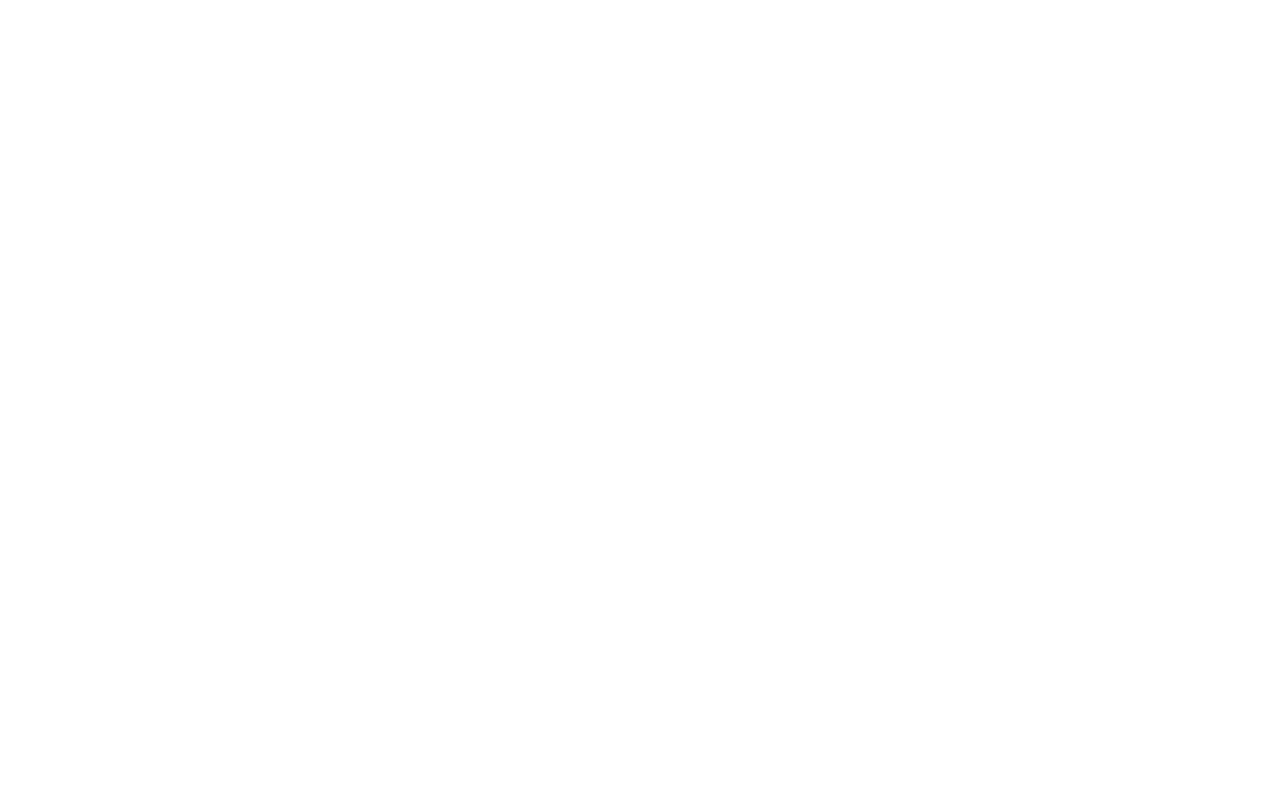
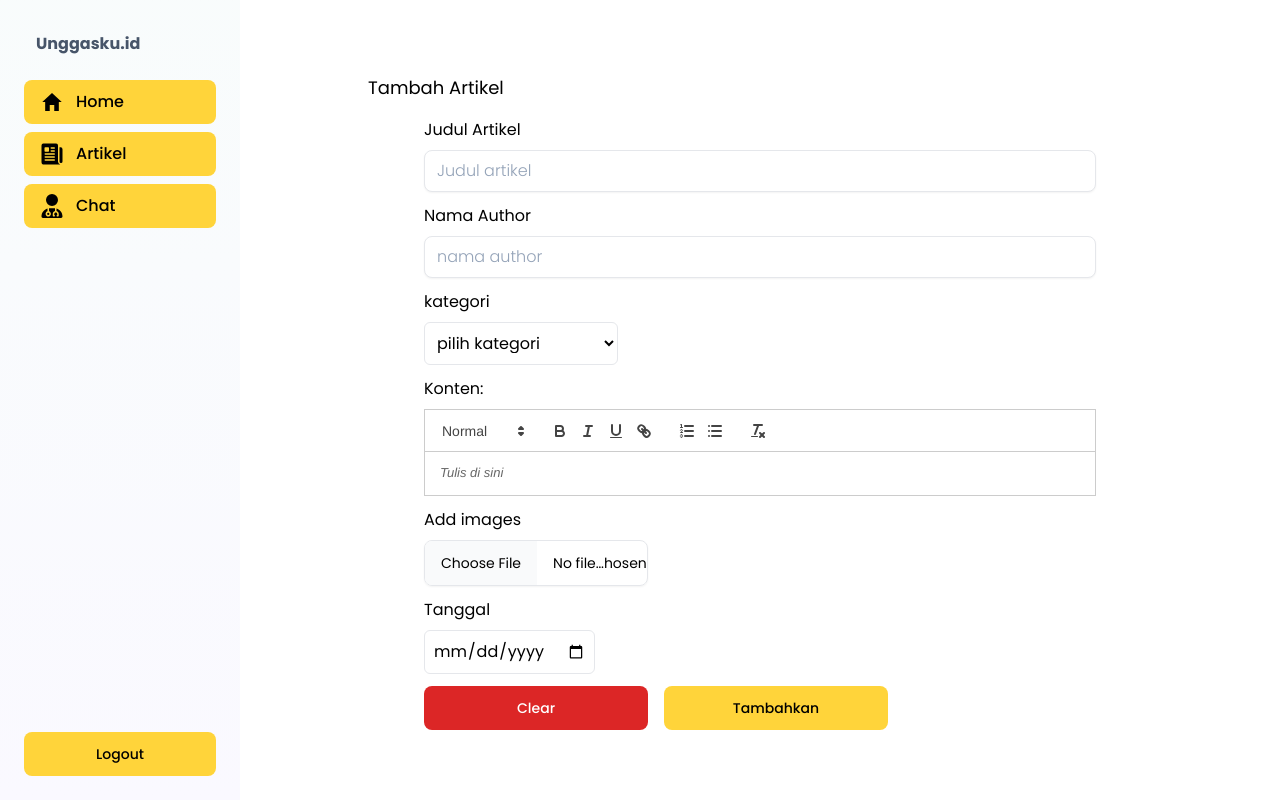
Before and after one commit to Ariemaharrucha/unggasku-fe, a React (Vite) app: page /dashboard/dokter/profile/edit/1 in a window 1280 px wide. Before the commit this address had no page. Built offline with nearby package versions, Linux system fonts and the light colour scheme.

Commit message:
Add edit profile dokter and update dashboard profile

```diff
--- a/src/app/routes.jsx
+++ b/src/app/routes.jsx
@@ -16,6 +16,7 @@ import { DashboardDokter } from "../features/dashboard-dokter/components/index.d
 import { ArtikelDokterOverview } from "../features/dashboard-dokter/components/ArtikelDokterOverview.jsx";
 import { FormDokterAddArtikel } from "../features/dashboard-dokter/components/FormDokterAddArtikel.jsx";
 import { FormDokterEditArtikel } from "../features/dashboard-dokter/components/FormDokterEditArtikel.jsx";
+import { FormDokterEditProfile } from "../features/dashboard-dokter/components/FormDokterEditProfile.jsx";
 import { DokterChat } from "../features/dashboard-dokter/components/DokterChat.jsx";
 import { Konsultasi } from "../features/konsultasi/components/Konsultasi.jsx";
 import { Chatkonsultasi } from "../features/konsultasi/components/ChatKonsultasi.jsx";
@@ -62,6 +63,7 @@ export const AppRouter = () => {
       <Route path="/dashboard/dokter/artikel/create" element={<FormDokterAddArtikel/>}></Route>
       <Route path="/dashboard/dokter/artikel/edit/:id" element={<FormDokterEditArtikel/>}></Route>
       <Route path="/dashboard/dokter/chat" element={<DokterChat/>}></Route>
+      <Route path="/dashboard/dokter/profile/edit/:id" element={<FormDokterEditProfile/>}></Route>
 
     </Routes>
   </BrowserRouter>
--- /dev/null
+++ b/src/features/dashboard-dokter/components/FormDokterEditProfile.jsx
@@ -0,0 +1,157 @@
+import { useState } from "react";
+import { useParams } from "react-router-dom";
+import { DashboardDokterLayout } from "../../../layouts/DashboardDokterLayout.jsx";
+import Input from "../../../components/ui/Input.jsx";
+import Button from "../../../components/ui/Button.jsx";
+import ReactQuill from "react-quill";
+import { useForm } from "react-hook-form";
+
+export const FormDokterEditProfile = () => {
+  const id = useParams();
+  const [content, setContent] = useState("");
+  const [successMessage, setSuccessMessage] = useState("");
+  const [isLoading, setLoading] = useState(false);
+
+  const {
+    register,
+    handleSubmit,
+    formState: { errors },
+    reset,
+  } = useForm();
+
+  const handleChange = (value) => {
+    setContent(value);
+  };
+
+  return (
+    <DashboardDokterLayout>
+      <main>
+        <section className="sticky top-0 z-[2] flex items-center justify-between bg-white py-1 mx-32">
+          <h3 className="text-lg text-black">Tambah Artikel</h3>
+        </section>
+        <section className="max-w-2xl m-auto mt-1">
+          <form action="" className="space-y-3" onSubmit={handleSubmit()}>
+            {/* id */}
+            <div className="hidden">
+              <label htmlFor="author_id"></label>
+              <Input value={"1"} readOnly {...register("author_id")}></Input>
+
+            </div>
+            {/* jdudul */}
+            <div>
+              <label htmlFor="judul" className="">
+                Judul Artikel
+              </label>
+              <Input
+                placeholder="Judul artikel"
+                className={"mt-2 font-normal"}
+                {...register("judul", { required: "Judul wajib diisi" })}
+              ></Input>
+            </div>
+            {/* author name */}
+            <div>
+              <label htmlFor="author-name" className="">
+                Nama Author
+              </label>
+              <Input
+                placeholder="nama author"
+                className={"mt-2 font-normal"}
+                {...register("author_name", {
+                  required: "Author name wajib diisi",
+                })}
+              ></Input>
+            </div>
+            {/* kategori */}
+            <div className="flex flex-col">
+              <label htmlFor="kategori" className="">
+                kategori
+              </label>
+              <select
+                name="kategori"
+                id="kategori"
+                className="w-fit border mt-2 p-2 rounded-md bg-white"
+                {...register("kategori", {
+                  required: "Kategori wajib dipilih",
+                })}
+              >
+                <option value="">pilih kategori</option>
+                <option value="pakan">Pakan</option>
+                <option value="lingkungan">Lingkungan</option>
+                <option value="nutrisi">Nutrisi</option>
+                <option value="kesehatan-unggas">Kesehatan-unggas</option>
+              </select>
+            </div>
+            {/* konten */}
+            <div>
+              <label htmlFor="konten">Konten:</label>
+              <ReactQuill
+                value={content}
+                onChange={handleChange}
+                placeholder="Tulis di sini"
+                className="block w-full mt-2"
+              />
+            </div>
+            {/* image-artikel */}
+            <div className="w-1/3">
+              <label htmlFor="image_artikel" className="">
+                Add images
+              </label>
+              <input
+                type="file"
+                name="image_artikel"
+                id="image_artikel"
+                accept="image/png, image/jpeg"
+                className="block w-full mt-2 border border-gray-200 shadow-sm rounded-lg text-sm focus:z-10 focus:border-blue-500 focus:ring-blue-500 disabled:opacity-50 cursor-pointer
+              file:bg-gray-50 file:border-0
+                file:me-4
+                file:py-3 file:px-4"
+                {...register("image_artikel", {
+                  required: "Gambar artikel wajib diunggah",
+                })}
+              />
+            </div>
+            {/* tanggal */}
+            <div>
+              <label htmlFor="tanggal">Tanggal</label>
+              <input
+                type="date"
+                className="block mt-2 border p-2 rounded-md"
+                {...register("tanggal", { required: "Tanggal wajib diisi" })}
+              />
+            </div>
+            {/* role */}
+            <div className="hidden">
+              <label htmlFor="role"></label>
+              <Input value={"dokter"} readOnly></Input>
+            </div>
+            {/* button */}
+            <div className="flex gap-4">
+              <Button
+                variant="secondary"
+                className={
+                  "w-1/3 bg-red-600 hover:bg-red-700 text-white flex items-center justify-center"
+                }
+                onClick={() => {
+                  reset();
+                  setContent("");
+                  setSuccessMessage("");
+                }}
+              >
+                Clear
+              </Button>
+
+              <Button
+                variant="secondary"
+                className={"w-1/3 flex items-center justify-center"}
+              >
+                {isLoading ? "Loading..." : "Tambahkan"}
+              </Button>
+            </div>
+          </form>
+          {isLoading && <p className="text-blue-500">Mengirim artikel...</p>}
+          {successMessage && <p className="text-green-500">{successMessage}</p>}
+        </section>
+      </main>
+    </DashboardDokterLayout>
+  );
+};
--- a/src/features/dashboard-dokter/components/index.dasboard.dokter.jsx
+++ b/src/features/dashboard-dokter/components/index.dasboard.dokter.jsx
@@ -1,7 +1,16 @@
+import { useState } from "react";
+import { Link } from "react-router-dom";
 import { DashboardDokterLayout } from "../../../layouts/DashboardDokterLayout.jsx";
 import ProfileDokter from "../../../assets/Images/layanan/dr_card1.jpeg";
+import Button from "../../../components/ui/Button.jsx";
 
 export const DashboardDokter = () => {
+  const [Id, setId] = useState(1);
+  const [fullName, setFullName] = useState("Stefanus Fandi Wibowo");
+  const [nomorSTR, setNomorSTR] = useState("712183827489239");
+  const [teleponHP, setTeleponHP] = useState("085565988112");
+  const [Spesialis, setSpesialis] = useState("Dokter Hewan Unggas");
+
   return (
     <DashboardDokterLayout>
       <div className="flex justify-center items-center md:px-40">
@@ -19,7 +28,7 @@ export const DashboardDokter = () => {
               <label className="block text-gray-700 text-lg font-bold mb-1">
                 Nama Lengkap
               </label>
-              <span className="text-gray-800 text-lg">Dr. Stefanus Fandi Wibowo</span>
+              <span className="text-gray-800 text-lg">{fullName}</span>
             </div>
 
             {/* Nomor STR */}
@@ -27,7 +36,7 @@ export const DashboardDokter = () => {
               <label className="block text-gray-700 text-lg font-bold mb-1">
                 Nomor STR
               </label>
-              <span className="text-gray-800 text-lg">712183827489239</span>
+              <span className="text-gray-800 text-lg">{nomorSTR}</span>
             </div>
 
             {/* Nomor Telepon */}
@@ -35,7 +44,7 @@ export const DashboardDokter = () => {
               <label className="block text-gray-700 text-lg font-bold mb-1">
                 Nomor Telepon
               </label>
-              <span className="text-gray-800 text-lg">085565988112</span>
+              <span className="text-gray-800 text-lg">{teleponHP}</span>
             </div>
 
             {/* Profesi */}
@@ -43,13 +52,15 @@ export const DashboardDokter = () => {
               <label className="block text-gray-700 text-lg font-bold mb-1">
                 Profesi
               </label>
-              <span className="text-gray-800 text-lg">Dokter Hewan Unggas</span>
+              <span className="text-gray-800 text-lg">{Spesialis}</span>
             </div>
 
             <div className="flex justify-end mt-6">
-              <button className="px-8 py-3 bg-yellow-400 text-black text-lg font-bold rounded-full hover:bg-yellow-500">
-                Edit
-              </button>
+              <Link to={`/dashboard/dokter/profile/edit/${Id}`}>
+                <Button variant="secondary" className={"px-8 py-3 bg-secondary-300 text-black text-lg font-bold rounded-full"}>
+                  {"Edit"}
+                </Button>
+              </Link>
             </div>
           </div>
         </div>
```
